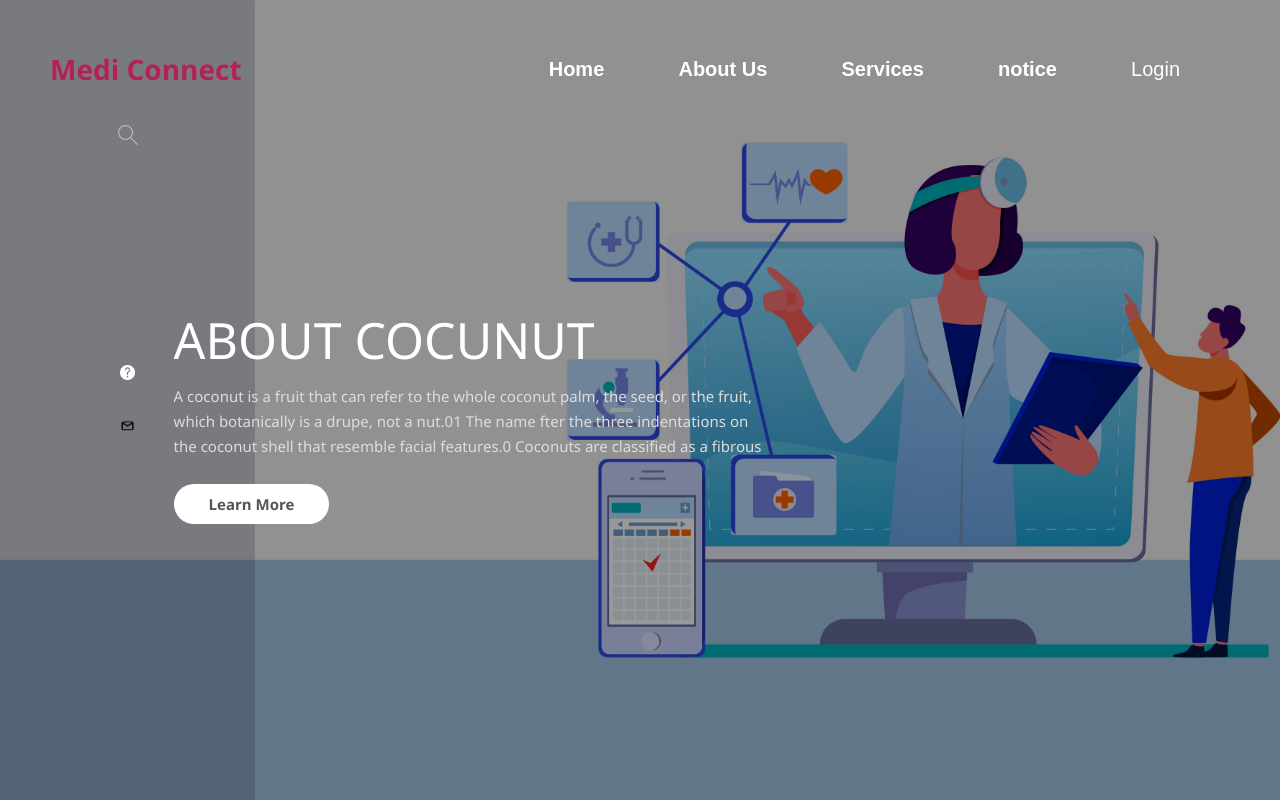
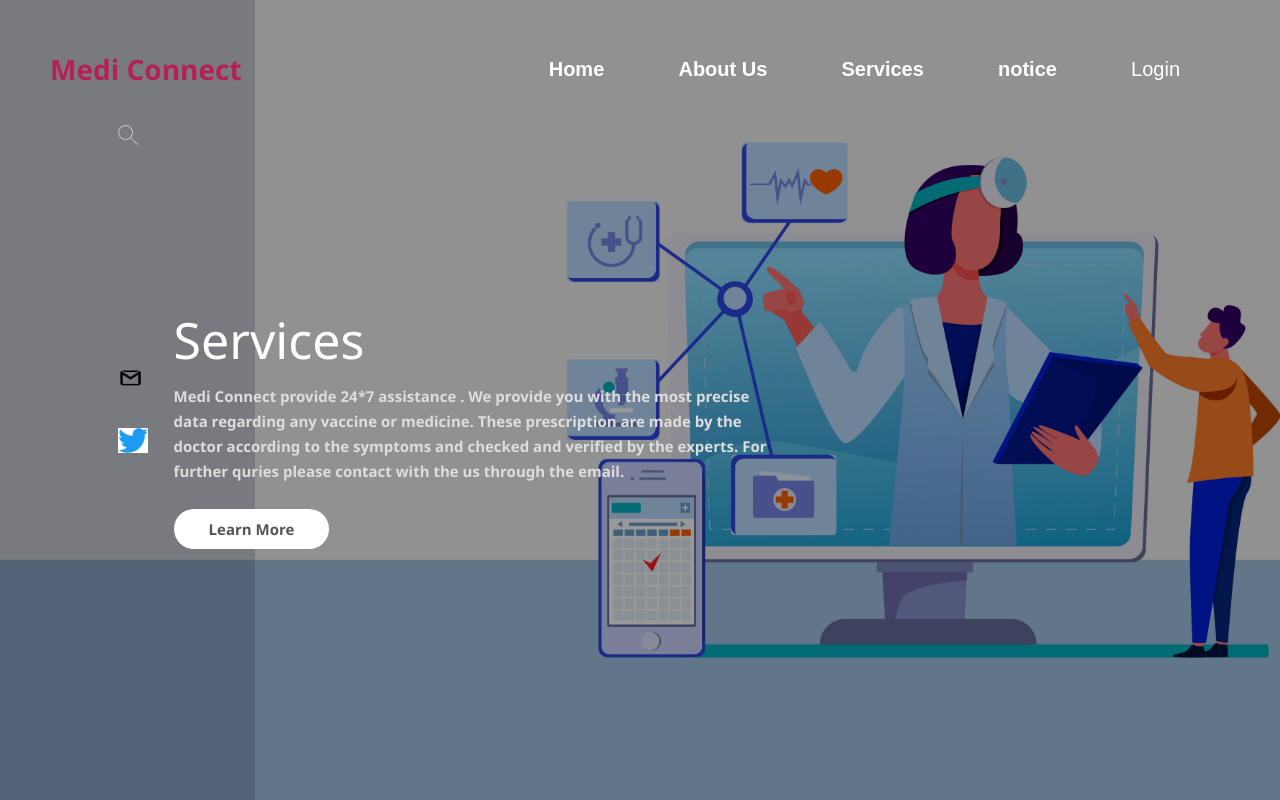
Before and after one commit to A-R-I-S-E/MediConnect, a plain HTML site: page services.html in a window 1280 px wide. Drawn offline with Linux system fonts and the light colour scheme.

Commit message:
fifth commit

```diff
--- a/services.html
+++ b/services.html
@@ -29,8 +29,8 @@
                 <img src="images/search.png" class="search-icon margin-auto">
             </div>
             <div class="social-links">
-                <a href="https://www.gmail.com"><img src="images/info.png"></a>
-                <a href="https://www.twitter.com"><img src="images/gmailimg.png"></a>
+                <a href="https://www.gmail.com"><img src="images/gmailimg.png"></a>
+                <a href="https://www.twitter.com"><img src="images/download.png"></a>
 
 
             </div>
@@ -38,11 +38,12 @@
         <div class="msg-container">
             <div id="slider">
                 <div class="msg-col">
-                    <h1>ABOUT COCUNUT</h1>
-                    <p>A coconut is a fruit that can refer to the whole coconut palm,
-                         the seed, or the fruit, which botanically is a drupe, not a nut.01 The name
-                         fter the three indentations on the coconut shell that resemble facial features.0
-                         Coconuts are classified as a fibrous</p>
+                    <h1>Services</h1>
+                    <p>Medi Connect provide 24*7 assistance . We provide you with the most precise data regarding any vaccine or medicine.
+                        These prescription are made by the doctor according to the symptoms and checked and verified by the experts.
+                        For further quries please contact with the us through the email.
+
+                    </p>
                          <a href="aboutus.html">Learn More</a>
                 </div>
 
--- a/style.3.css
+++ b/style.3.css
@@ -236,12 +236,12 @@ span
     text-align: center;
 }
 .social-links img{
-    height: 15px;
+    height: 25px;
     margin-bottom: 30px;
 }
 .msg-container{
 	width: 600px;
-	height: 320px;
+	height: 400px;
 	position:absolute;
 	left: 37%;
 	top :37%;
@@ -261,7 +261,7 @@ span
 .msg-col h1{
 	color: #fff;
 	font-size: 50px;
-	font-weight: 90;
+	font-weight: 100;
 	margin: 10px 0;
 
 }
@@ -269,6 +269,7 @@ span
 	color: #ddd;
 	font-size: 15px;
 	line-height: 25px;
+	font-weight: bold;
  }
  .msg-col a{
 	display: inline-block;
--- a/style.css
+++ b/style.css
@@ -220,14 +220,14 @@ span
 .msg-col h1{
 	color: #fff;
 	font-size: 70px;
-	font-weight: 90;
+	font-weight: 100;
 	margin: 10px 0;
 }
  .msg-col p{
 	color: #ddd;
 	font-size: 20px;
 	line-height: 25px;
-
+	font-weight: bold;
  }
  .msg-col a{
 	display: inline-block;
```
Also changed, not shown: aboutus.html (+8 -5 lines), notice.html (+5 -5 lines), images/download.png (added).
